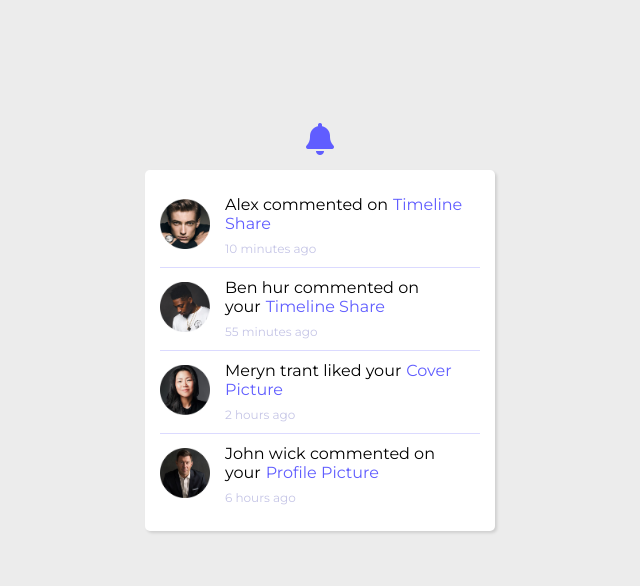
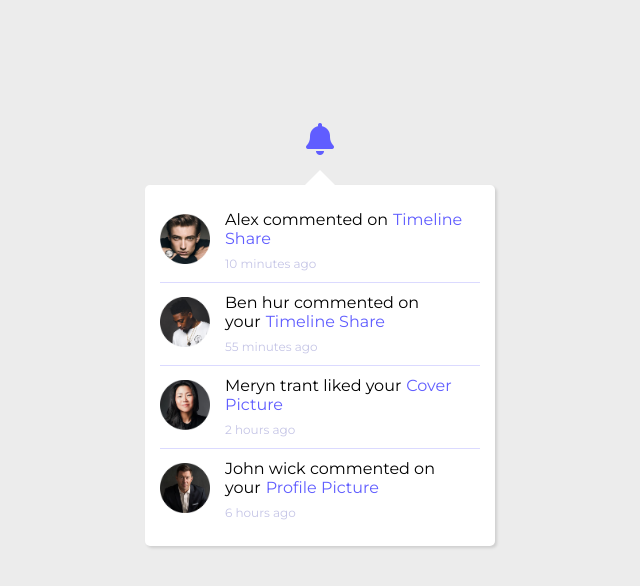
Before and after one commit to codingmarket07/Notification-Dropdown-Nov19, a plain HTML site: page index.html in a window 1280 px wide. Both pictures are taken after a click on the icon 640 px from the left and 139 px from the top of the page. Shown: the whole page, without its empty margins (320-960 px from the left). Drawn offline with nearby package versions, Linux system fonts and the light colour scheme.

Commit message:
files reupdated

```diff
--- a/styles.css
+++ b/styles.css
@@ -40,8 +40,9 @@ body{
 	background: #fff;
 	border-radius: 5px;
 	box-shadow: 2px 2px 3px rgba(0,0,0,0.125);
-	margin: 0 auto;
+	margin: 15px auto 0;
 	padding: 15px;
+	position: relative;
 	display: none;
 }
 
@@ -74,6 +75,16 @@ body{
 	font-size: 12px;
 }
 
+.notification_wrap .dropdown:before{
+	content: "";
+	position: absolute;
+	top: -30px;
+	left: 50%;
+	transform: translateX(-50%);
+	border: 15px solid;
+	border-color: transparent transparent #fff transparent;
+}
+
 .notification_wrap .dropdown.active{
 	display: block;
 }
```
